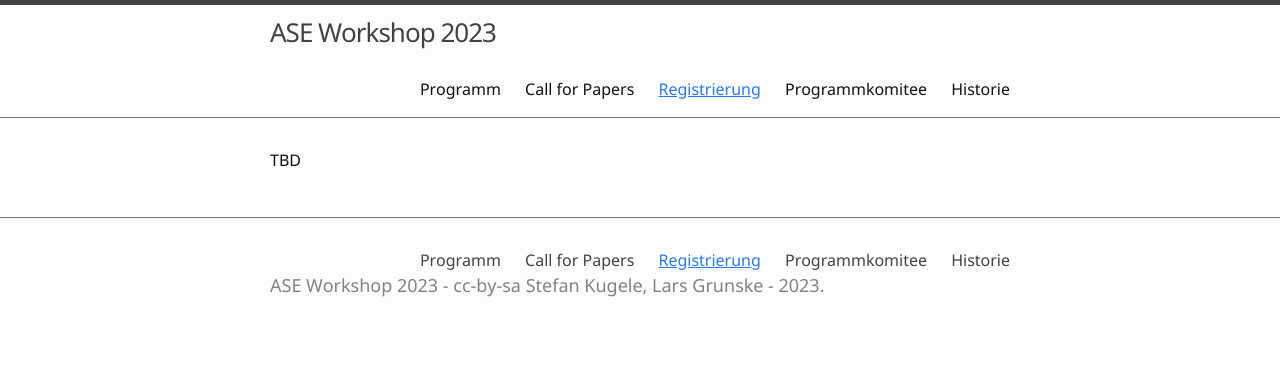
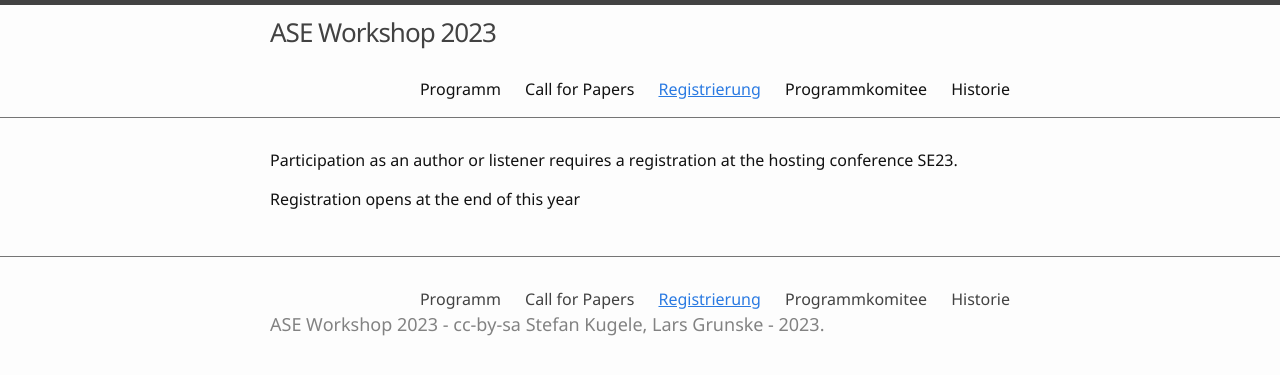
Before and after one commit to ASE-Workshop/2023, a Jekyll site: the page built from 1-registrierung.md, in a window 1280 px wide. Shown: the top 375 px of the page. Built offline with Jekyll 4.4.1, drawn with Linux system fonts in a browser that asks for light colours.

Commit message:
Update 1-registrierung.md

```diff
--- a/1-registrierung.md
+++ b/1-registrierung.md
@@ -3,4 +3,6 @@ title: Registrierung
 nav: true
 ---
 
-TBD
+Participation as an author or listener requires a registration at the hosting conference SE23.
+
+Registration opens at the end of this year
```
